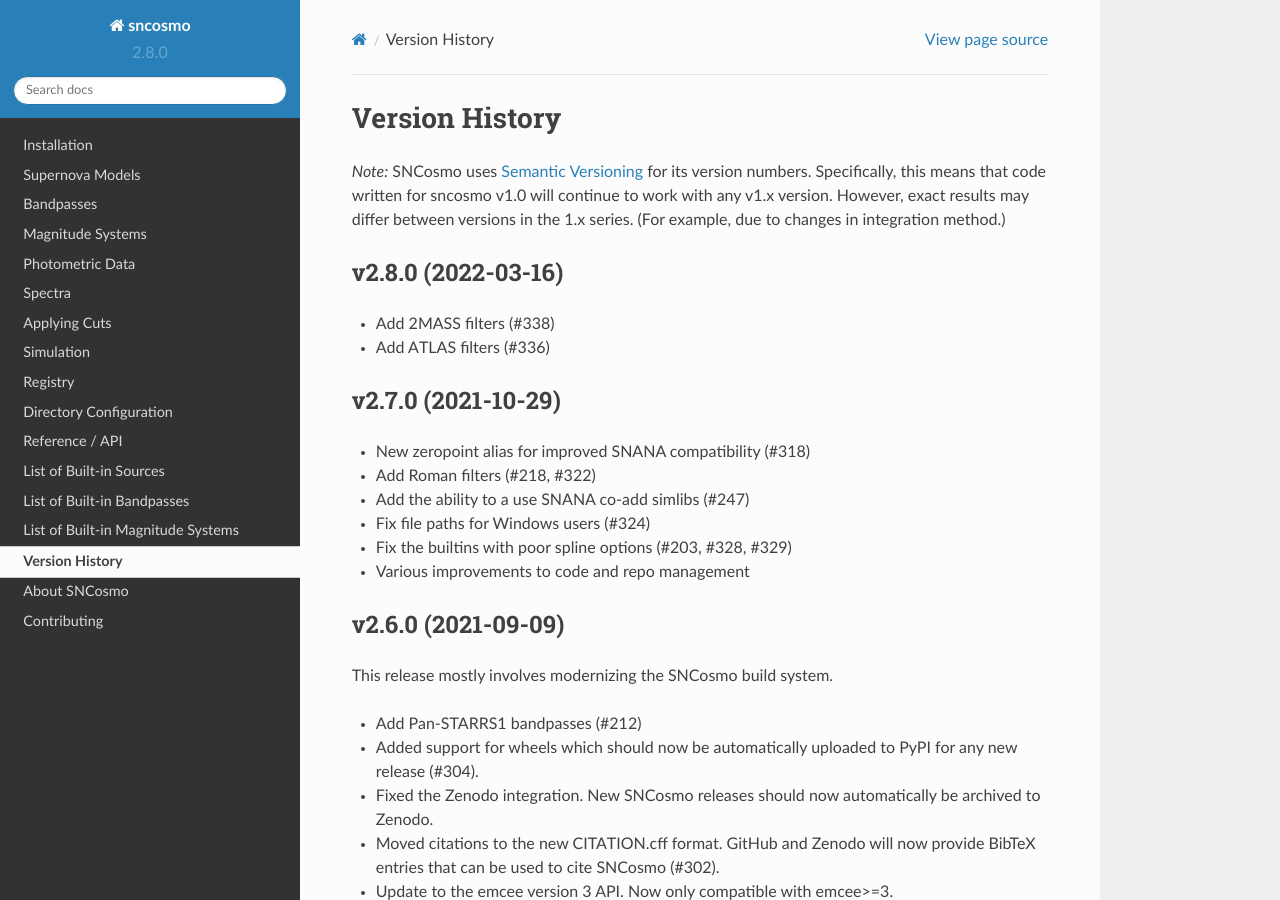
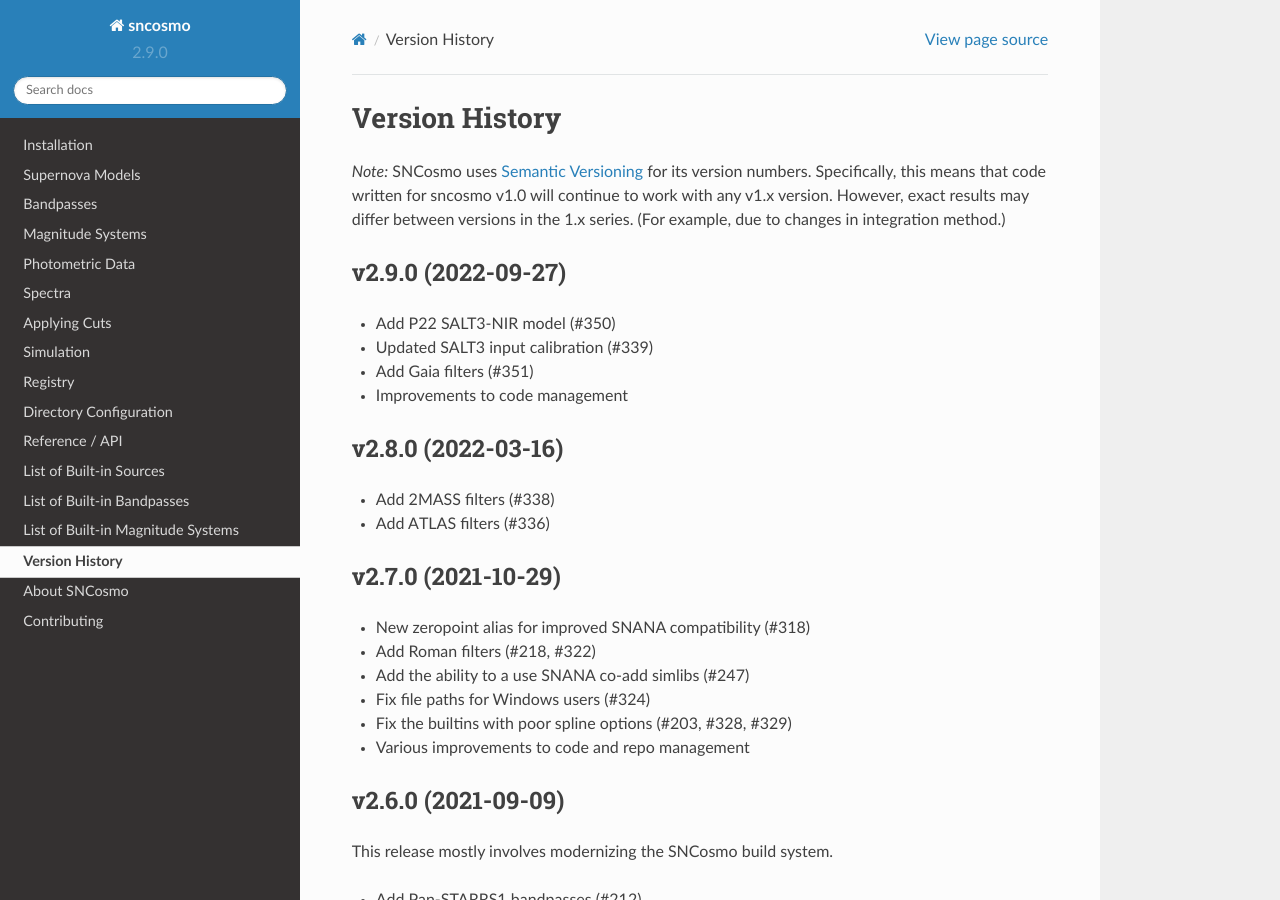
Before and after one commit to sncosmo/sncosmo, a Sphinx documentation site: the page built from docs/history.rst, in a window 1280 px wide and 900 px high. Built offline with Sphinx 7.4.7 and the Read the Docs theme 2.0.0, drawn with Linux system fonts in a browser that asks for light colours; pages that are not in the unit, such as notebooks, are missing from menus.

Commit message:
Prepare for version 2.9.0

```diff
--- a/docs/history.rst
+++ b/docs/history.rst
@@ -7,6 +7,17 @@ its version numbers. Specifically, this means that code written for
 sncosmo v1.0 will continue to work with any v1.x version. However,
 exact results may differ between versions in the 1.x series. (For
 example, due to changes in integration method.)
+
+v2.9.0 (2022-09-27)
+===================
+
+- Add P22 SALT3-NIR model (#350)
+
+- Updated SALT3 input calibration (#339)
+
+- Add Gaia filters (#351)
+
+- Improvements to code management
 
 v2.8.0 (2022-03-16)
 ===================
--- a/sncosmo/__init__.py
+++ b/sncosmo/__init__.py
@@ -8,7 +8,7 @@ import os
 from astropy.config import ConfigItem, ConfigNamespace
 from astropy.config.configuration import update_default_config
 
-__version__ = "2.8.0"
+__version__ = "2.9.0"
 
 
 def test(package=None, test_path=None, args=None, plugins=None,
```
